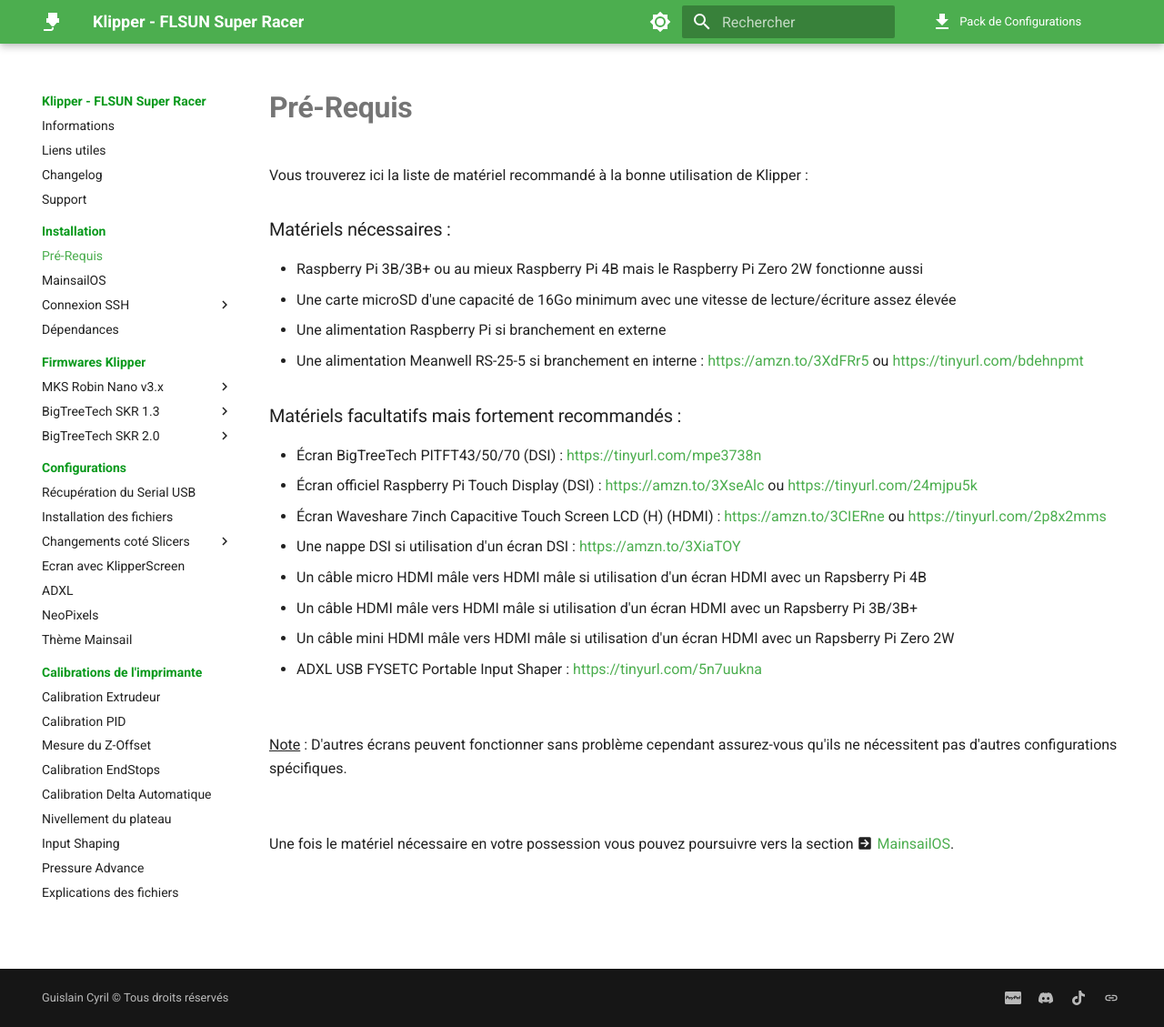
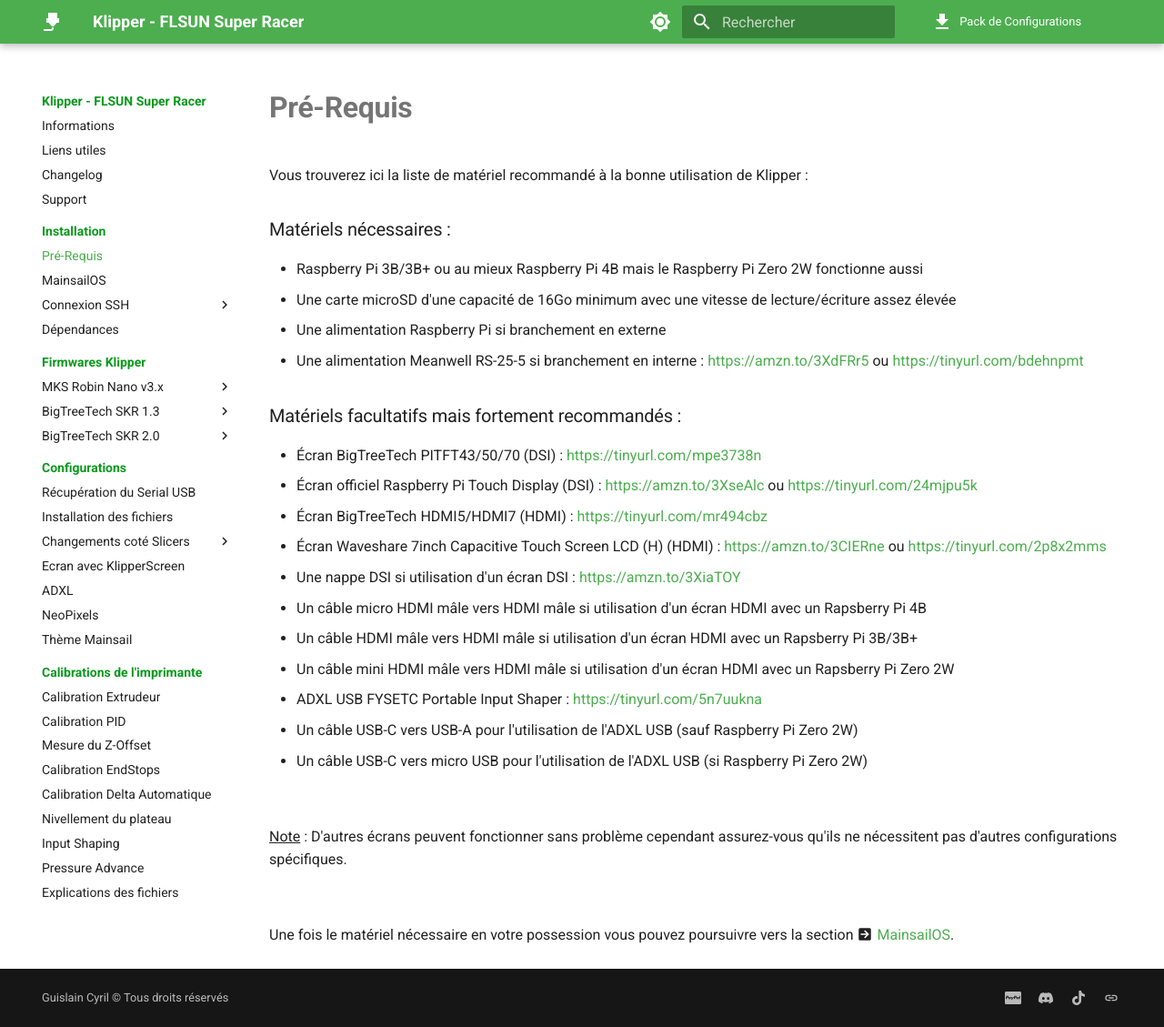
Before and after one commit to Guilouz/test, an MkDocs documentation site: the page built from docs/installation/pre-requis.md, in a window 1280 px wide and 1129 px high. Shown: the whole window at 91% size. Built offline with MkDocs 1.6.1 and Material for MkDocs 9.7.7, drawn with Linux system fonts in a browser that asks for light colours; comment, search, counter and statistics services are not loaded.

Commit message:
Update pre-requis.md

```diff
--- a/docs/installation/pre-requis.md
+++ b/docs/installation/pre-requis.md
@@ -21,12 +21,15 @@
 <ul>
   <li>Écran BigTreeTech PITFT43/50/70 (DSI) : <a href="https://tinyurl.com/mpe3738n" target="_blank">https://tinyurl.com/mpe3738n</a></li>
   <li>Écran officiel Raspberry Pi Touch Display (DSI) : <a href="https://amzn.to/3XseAlc" target="_blank">https://amzn.to/3XseAlc</a> ou <a href="https://tinyurl.com/24mjpu5k" target="_blank">https://tinyurl.com/24mjpu5k</a></li>
+  <li>Écran BigTreeTech HDMI5/HDMI7 (HDMI) : <a href="https://tinyurl.com/mr494cbz" target="_blank">https://tinyurl.com/mr494cbz</a></li>
   <li>Écran Waveshare 7inch Capacitive Touch Screen LCD (H) (HDMI) : <a href="https://amzn.to/3CIERne" target="_blank">https://amzn.to/3CIERne</a> ou <a href="https://tinyurl.com/2p8x2mms" target="_blank">https://tinyurl.com/2p8x2mms</a></li>
   <li>Une nappe DSI si utilisation d'un écran DSI : <a href="https://amzn.to/3XiaTOY" target="_blank">https://amzn.to/3XiaTOY</a></li>
   <li>Un câble micro HDMI mâle vers HDMI mâle si utilisation d'un écran HDMI avec un Rapsberry Pi 4B</li>
   <li>Un câble HDMI mâle vers HDMI mâle si utilisation d'un écran HDMI avec un Rapsberry Pi 3B/3B+</li>
   <li>Un câble mini HDMI mâle vers HDMI mâle si utilisation d'un écran HDMI avec un Rapsberry Pi Zero 2W</li>
   <li>ADXL USB FYSETC Portable Input Shaper : <a href="https://tinyurl.com/5n7uukna" target="_blank">https://tinyurl.com/5n7uukna</a></li>
+  <li>Un câble USB-C vers USB-A pour l'utilisation de l'ADXL USB (sauf Raspberry Pi Zero 2W)</li>
+  <li>Un câble USB-C vers micro USB pour l'utilisation de l'ADXL USB (si Raspberry Pi Zero 2W)</li>
 </ul>
 
 <br />
```
